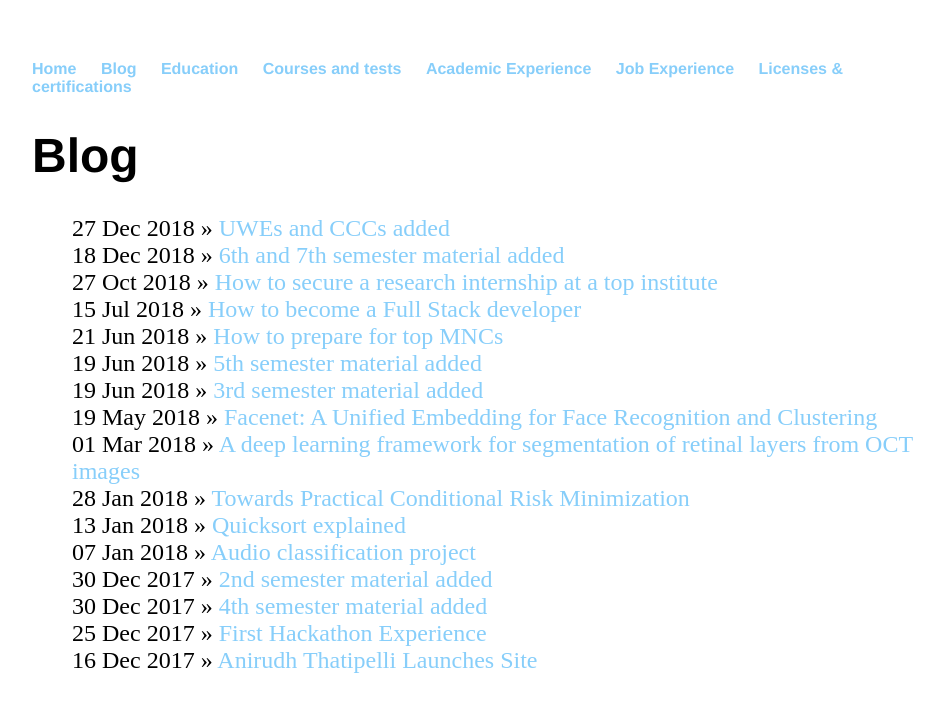
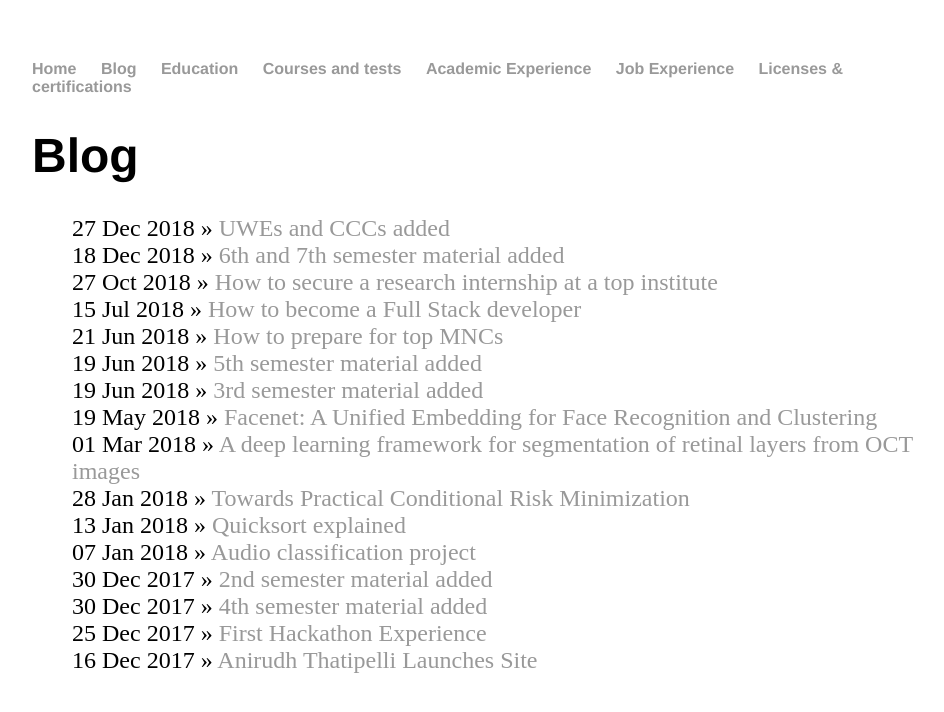
Before and after one commit to ArmanBehnam/ArmanBehnam.github.io, a Jekyll site: the page built from blog/index.html, in a window 1280 px wide. Shown: the top 712 px of the page, without its empty margins (160-1104 px from the left). Built offline with Jekyll 4.4.1, drawn with Linux system fonts in a browser that asks for light colours.

Commit message:
Update main.css

```diff
--- a/css/main.css
+++ b/css/main.css
@@ -14,7 +14,7 @@ nav ul li, footer ul li {
 }
 a {
     text-decoration: none;
-    color: #87CEFA;
+    color: #999;
 }
 a:hover {
     text-decoration: underline;
```
